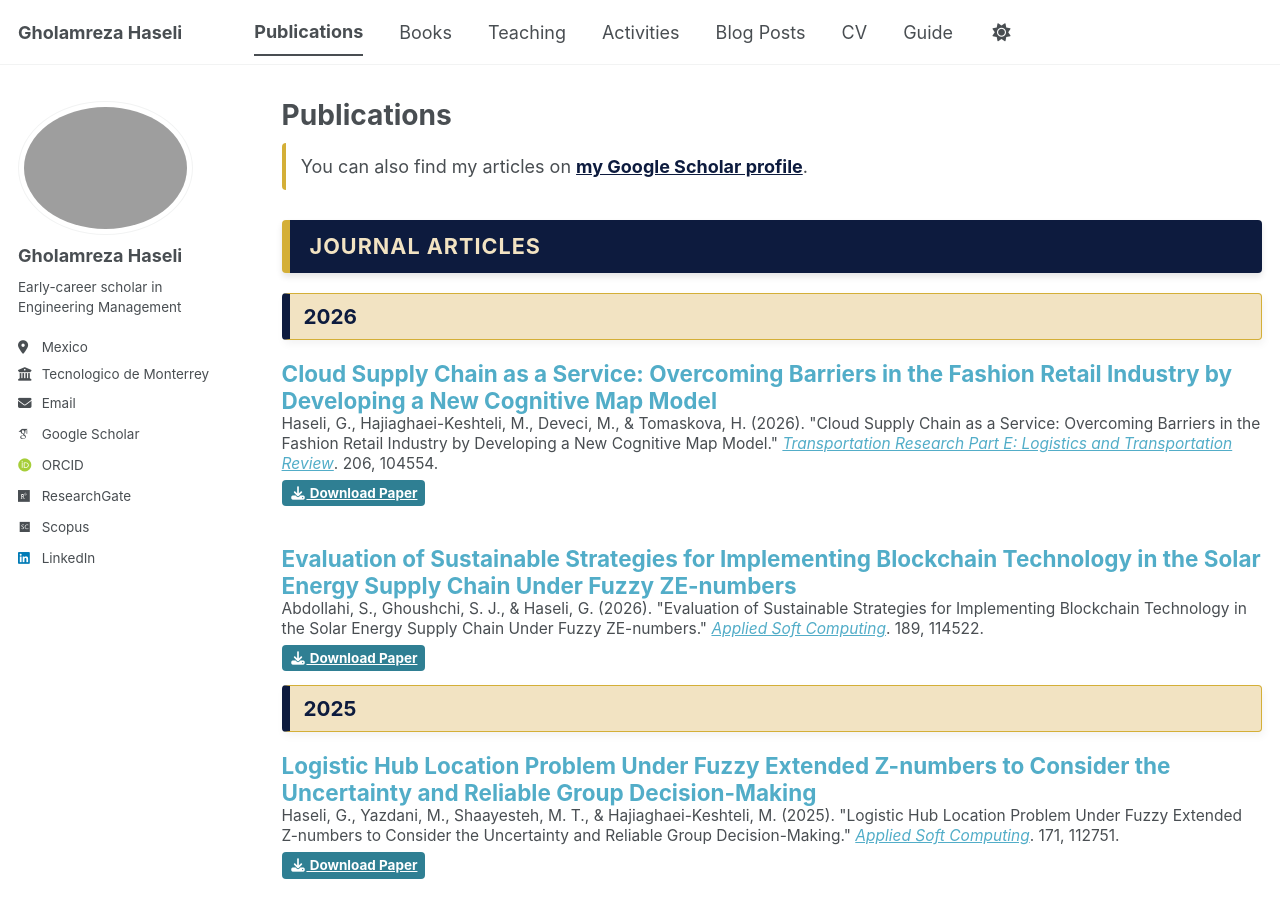
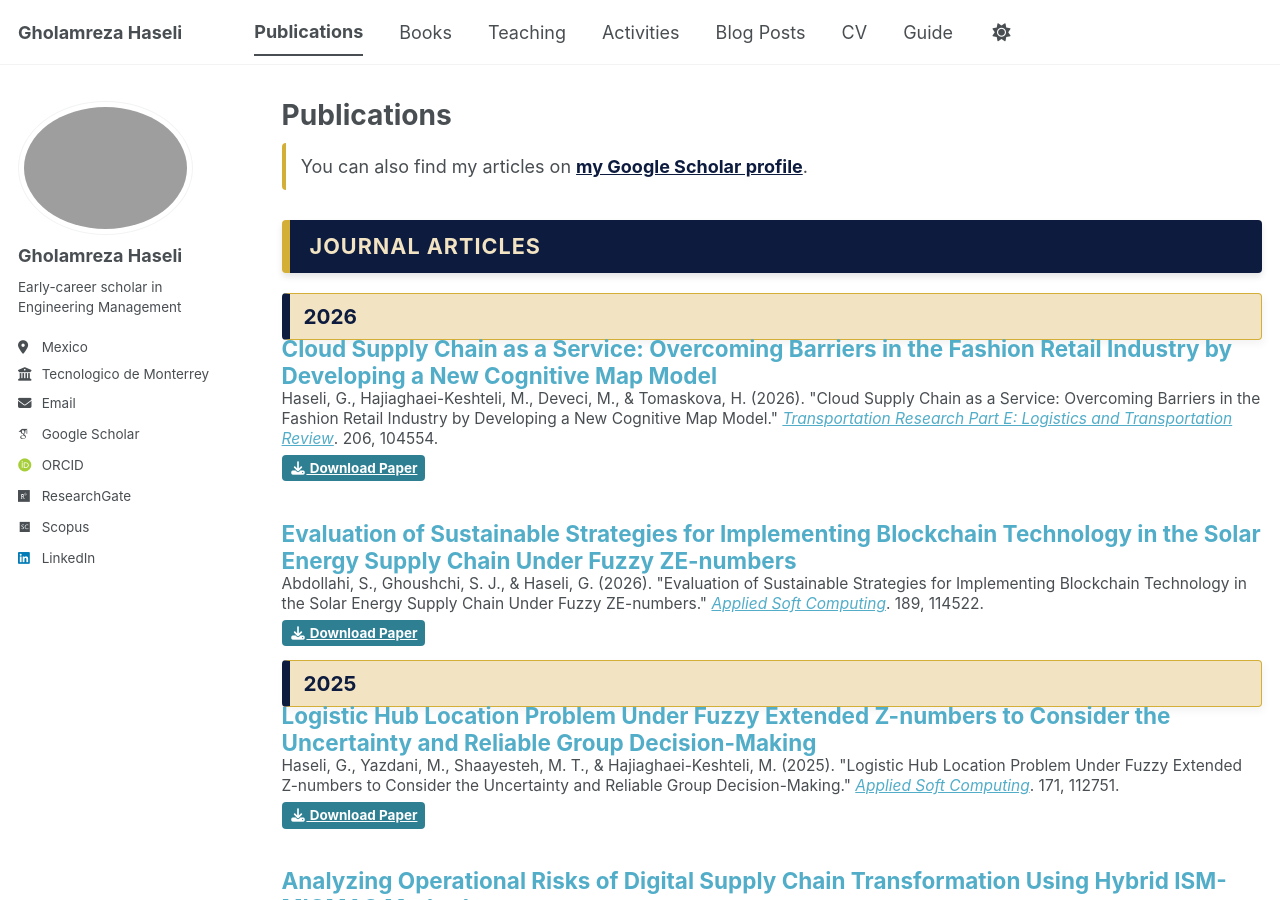
Before and after one commit to Gholamreza-Haseli/Gholamreza-Haseli.github.io, a Jekyll site: the page built from _pages/publications.html, in a window 1280 px wide and 900 px high. Built offline with Jekyll 4.4.1, drawn with Linux system fonts in a browser that asks for light colours; some web fonts are replaced; a script bundle is joined from its source files by our own code; library files that are not in the unit come from our copies.

Commit message:
Update publications.html

```diff
--- a/_pages/publications.html
+++ b/_pages/publications.html
@@ -71,7 +71,7 @@ author_profile: true
 
       {% assign year_posts = all_posts | where: "year", current_year | sort: "priority" %}
 
-      <div style="margin-top: -25px;">
+      <div style="margin-top: -50px;">
         {% for post in year_posts %}
         <div class="pub-item-wrapper">
             {% include archive-single.html %}
```
